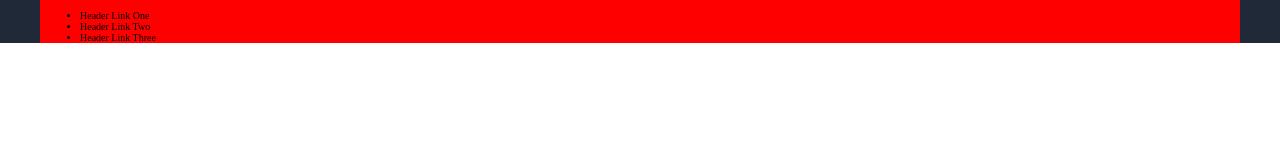
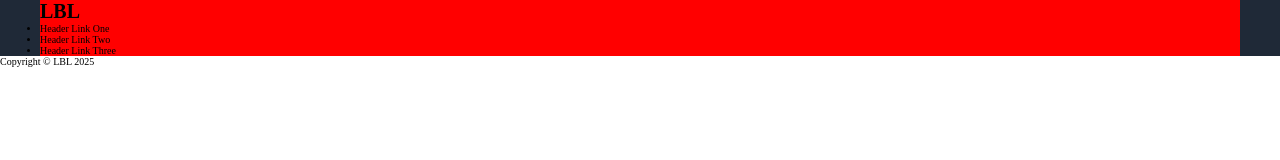
Before and after one commit to LangheBogdan/odin_landing_page, a website: page index.html in a window 1280 px wide. Drawn offline with Linux system fonts and the light colour scheme.

Commit message:
Add dynamic year to footer and update header logo
- Introduced a script to auto-populate the current year in the footer.
- Replaced header logo image with a text-based logo.
- Linked `script.js` in `index.html`.

```diff
--- a/index.html
+++ b/index.html
@@ -6,11 +6,12 @@
     <meta http-equiv="X-UA-Compatible" content="ie=edge" />
     <link rel="stylesheet" href="style.css" />
     <title>Odin Landing Page</title>
+    <script src="script.js" defer></script>
   </head>
   <body>
     <header class="header">
       <div class="header__container">
-        <img class="header__logo" src="" alt="" />
+        <h1 class="header__logo">LBL</h1>
         <nav class="header__nav">
           <ul class="header__nav-list">
             <li class="header__nav-item">Header Link One</li>
@@ -21,6 +22,6 @@
       </div>
     </header>
     <main></main>
-    <footer></footer>
+    <footer>Copyright &copy; LBL <span class="footer__get-year"></span></footer>
   </body>
 </html>
--- /dev/null
+++ b/script.js
@@ -0,0 +1,6 @@
+document.addEventListener("DOMContentLoaded", () => {
+  const yearEl = document.querySelector(".footer__get-year");
+  if (!yearEl) return;
+
+  yearEl.textContent = new Date().getFullYear();
+});
--- a/style.css
+++ b/style.css
@@ -7,11 +7,11 @@ html {
 *:before,
 *:after {
   box-sizing: inherit;
+  margin: 0;
+  padding: 0;
 }
 
 body {
-  margin: 0;
-  padding: 0;
 }
 
 img {
```
